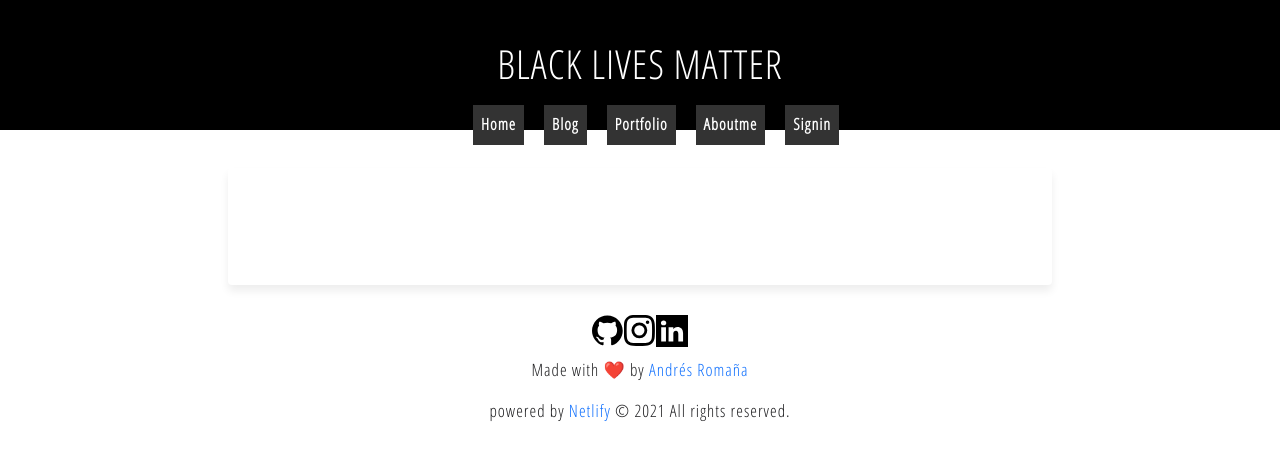
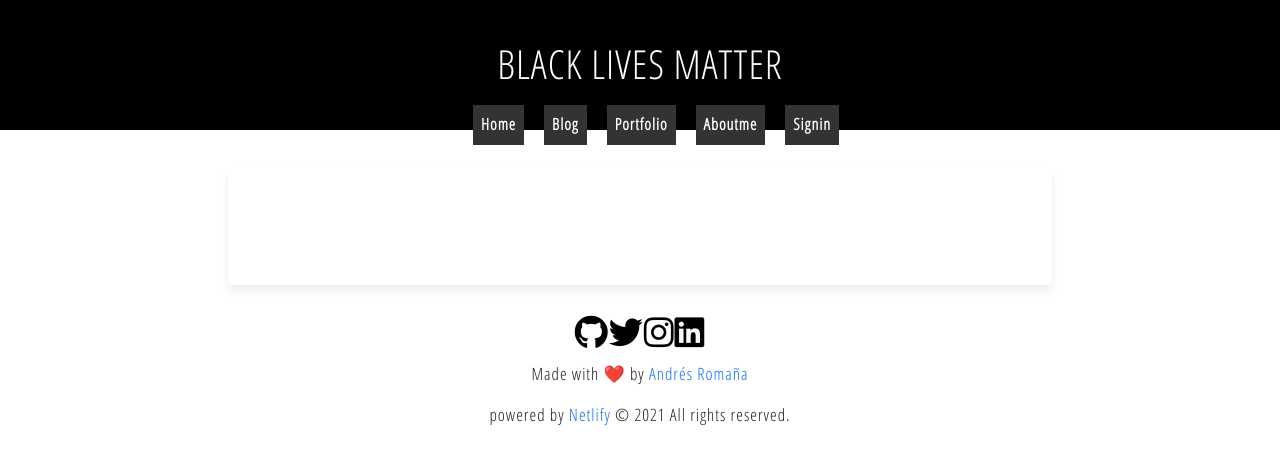
Before and after one commit to Allislove/myportfolio, a React (Create React App) app: page /blog/1 in a window 1280 px wide. Shown: the top 464 px of the page. Built offline with nearby package versions, Linux system fonts and the light colour scheme; no server answers.

Commit message:
Added my own i fab icons from font-awesome

```diff
--- a/src/components/views/footer/footer.js
+++ b/src/components/views/footer/footer.js
@@ -13,15 +13,20 @@ export default function Footer() {
           title="GitHub URL"
           rel="noopener noreferrer"
         >
-          <svg
-            className="socialIcon"
-            viewBox="0 0 25 25"
-            height="32"
-            width="32"
-            xmlns="http://www.w3.org/2000/svg"
-          >
-            <path d="M12 .297c-6.63 0-12 5.373-12 12 0 5.303 3.438 9.8 8.205 11.385.6.113.82-.258.82-.577 0-.285-.01-1.04-.015-2.04-3.338.724-4.042-1.61-4.042-1.61C4.422 18.07 3.633 17.7 3.633 17.7c-1.087-.744.084-.729.084-.729 1.205.084 1.838 1.236 1.838 1.236 1.07 1.835 2.809 1.305 3.495.998.108-.776.417-1.305.76-1.605-2.665-.3-5.466-1.332-5.466-5.93 0-1.31.465-2.38 1.235-3.22-.135-.303-.54-1.523.105-3.176 0 0 1.005-.322 3.3 1.23.96-.267 1.98-.399 3-.405 1.02.006 2.04.138 3 .405 2.28-1.552 3.285-1.23 3.285-1.23.645 1.653.24 2.873.12 3.176.765.84 1.23 1.91 1.23 3.22 0 4.61-2.805 5.625-5.475 5.92.42.36.81 1.096.81 2.22 0 1.606-.015 2.896-.015 3.286 0 .315.21.69.825.57C20.565 22.092 24 17.592 24 12.297c0-6.627-5.373-12-12-12"></path>
-          </svg>
+          <span style={{ color: "black" }}>
+            <i class="fab fa-github fa-2x"></i>
+          </span>
+        </a>
+
+        <a
+          href="//twitter.com/_iamAR__"
+          target="_blank"
+          title="Andrés Romaña twitter"
+          rel="noopener noreferrer"
+        >
+          <span style={{ color: "black" }}>
+            <i class="fab fa-twitter fa-2x"></i>
+          </span>
         </a>
 
         <a
@@ -30,14 +35,9 @@ export default function Footer() {
           title="Instagram URL"
           rel="noopener noreferrer"
         >
-          <svg
-            className="socialIcon"
-            viewBox="0 0 25 25"
-            height="32"
-            width="32"
-          >
-            <path d="M12 2.2h4.8c3.3.2 4.8 1.7 5 5a83.4 83.4 0 010 9.7c-.2 3.2-1.7 4.7-5 4.9a83 83 0 01-9.6 0c-3.3-.2-4.8-1.7-5-5a83 83 0 010-9.6c.2-3.3 1.7-4.8 5-5H12zM12 0H7C2.8.4.4 2.8 0 7a84.3 84.3 0 000 10c.3 4.3 2.7 6.7 7 7a85.6 85.6 0 0010 0c4.3-.3 6.7-2.7 7-7a84.3 84.3 0 000-10c-.3-4.3-2.7-6.7-7-7h-5zm0 5.8a6.2 6.2 0 100 12.4 6.2 6.2 0 000-12.4zM12 16a4 4 0 110-8 4 4 0 010 8zm6.4-11.8a1.4 1.4 0 100 2.8 1.4 1.4 0 000-2.8z"></path>
-          </svg>
+          <span style={{ color: "black" }}>
+            <i class="fab fa-instagram fa-2x"></i>
+          </span>
         </a>
 
         <a
@@ -46,14 +46,9 @@ export default function Footer() {
           title="LinkedIn URL"
           rel="noopener noreferrer"
         >
-          <svg
-            className="socialIcon"
-            width="32"
-            height="32"
-            viewBox="0 0 455 455"
-          >
-            <path d="M455,0 L455,455 L0,455 L0,0 L455,0 Z M307.256,170.139 C271.386,170.139 255.373,189.879 246.4,203.686 L246.4,203.686 L246.4,174.907 L178.863,174.907 C179.768,193.96 178.863,378.003 178.863,378.003 L178.863,378.003 L246.4,378.003 L246.4,264.577 C246.4,258.491 246.864,252.458 248.64,248.118 C253.526,235.968 264.617,223.425 283.281,223.425 C307.72,223.425 317.476,242.054 317.476,269.345 L317.476,269.345 L317.476,378.003 L385,378.003 L385,261.537 C385,199.159 351.693,170.139 307.256,170.139 Z M141.522,174.906 L74.016,174.906 L74.016,378.002 L141.522,378.002 L141.522,174.906 Z M108.211,76.998 C85.107,76.998 70,92.157 70,112.085 C70,131.585 84.678,147.186 107.323,147.186 L107.323,147.186 L107.769,147.186 C131.32,147.186 145.963,131.585 145.963,112.085 C145.521,92.157 131.32,76.998 108.211,76.998 Z"></path>
-          </svg>
+          <span style={{ color: "black" }}>
+            <i class="fab fa-linkedin fa-2x"></i>
+          </span>
         </a>
       </div>
 
```
